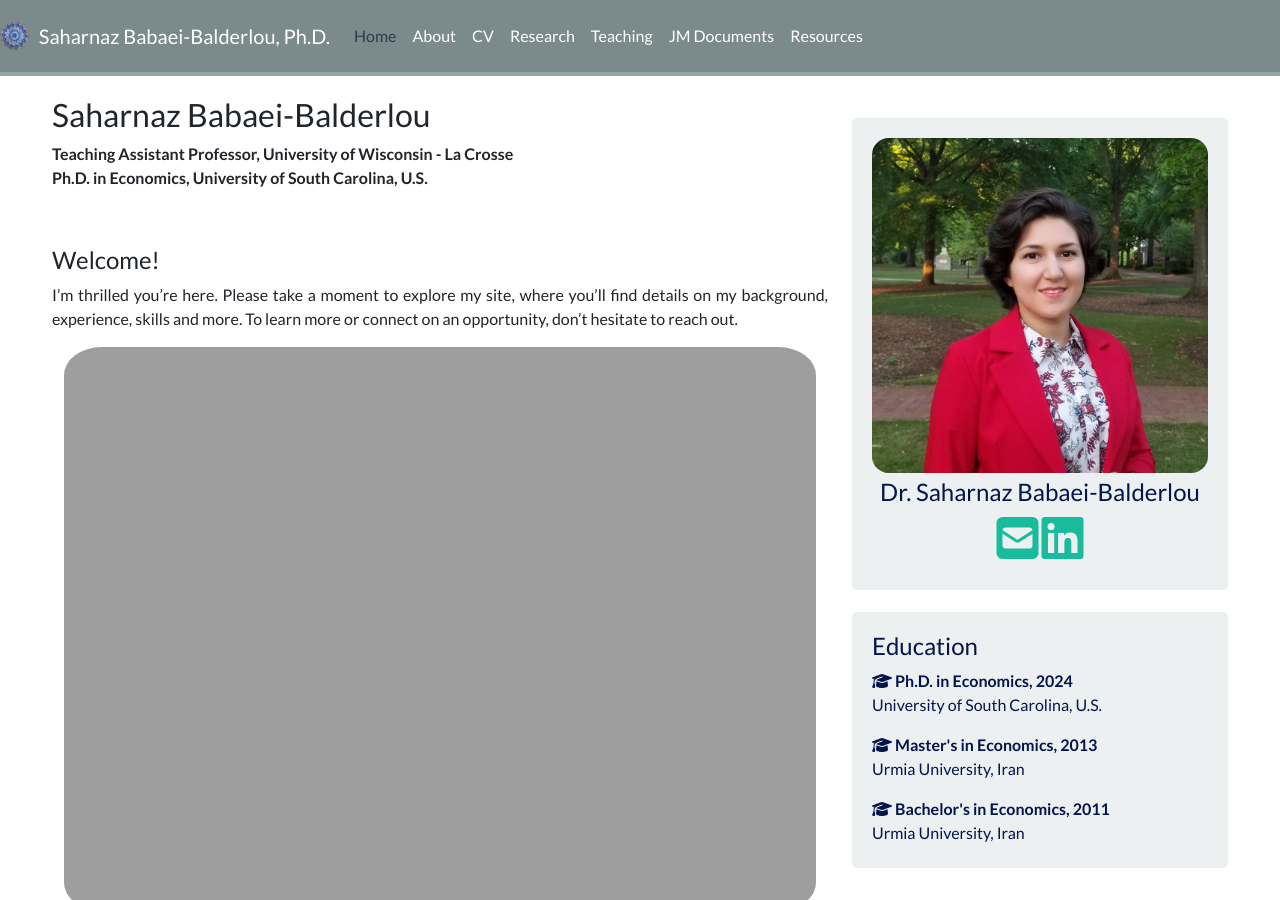
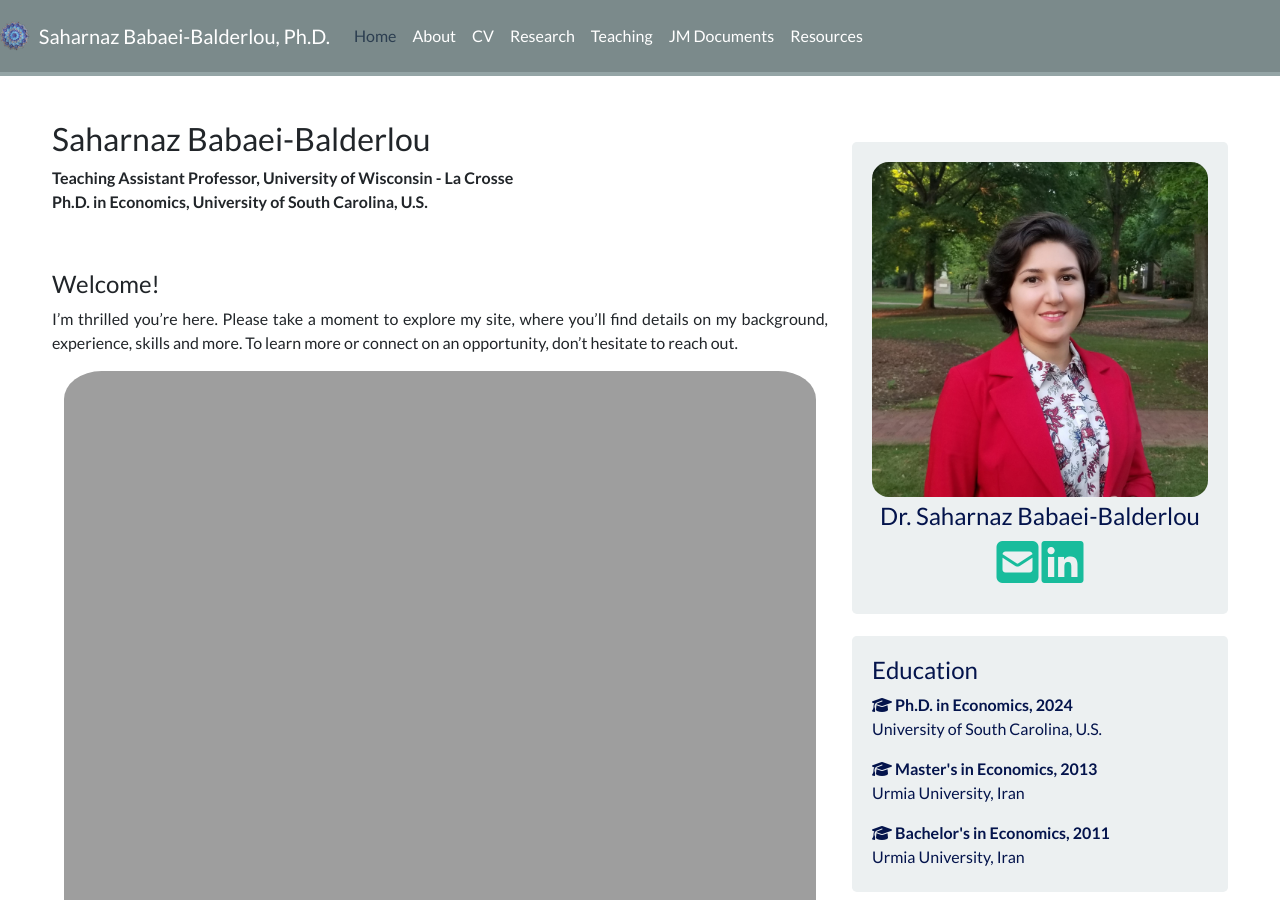
Before and after one commit to saharnazb/saharnazb.github.io, a Jekyll site: the page built from _pages/home.md, in a window 1280 px wide and 900 px high. Built offline with Jekyll 4.4.1, drawn with Linux system fonts in a browser that asks for light colours; nearby versions of some CDN libraries; library files that are not in the unit come from our copies; a style sheet for code colours, icons or effects is not loaded.

Commit message:
Update default.html

```diff
--- a/_layouts/default.html
+++ b/_layouts/default.html
@@ -1,23 +1,24 @@
 <!DOCTYPE html>
 <html lang="en">
-
   {% include head.html %}
 
   <body>
     <!-- Google Tag Manager (noscript) -->
-    <noscript><iframe src="https://www.googletagmanager.com/ns.html?id=GTM-KJ5CMBLH"
-    height="0" width="0" style="display:none;visibility:hidden"></iframe></noscript>
+    <noscript>
+      <iframe src="https://www.googletagmanager.com/ns.html?id=GTM-KJ5CMBLH"
+              height="0" width="0" style="display:none;visibility:hidden"></iframe>
+    </noscript>
     <!-- End Google Tag Manager (noscript) -->
 
     <!-- Header -->
     {% include header.html %}
 
     <!-- Page Content -->
-    <div class="container-fluid">
-      <div class="row">
+    <main class="container-fluid py-4">
+      <div class="row justify-content-center">
         {{ content }}
       </div>
-    </div>
+    </main>
 
     <!-- Footer -->
     {% include footer.html %}
@@ -25,6 +26,5 @@
     <!-- Bootstrap JS and dependencies -->
     <script src="https://cdn.jsdelivr.net/npm/bootstrap@5.1.3/dist/js/bootstrap.bundle.min.js"></script>
     <script src="https://code.jquery.com/jquery-3.6.0.min.js"></script>
-
   </body>
 </html>
```
